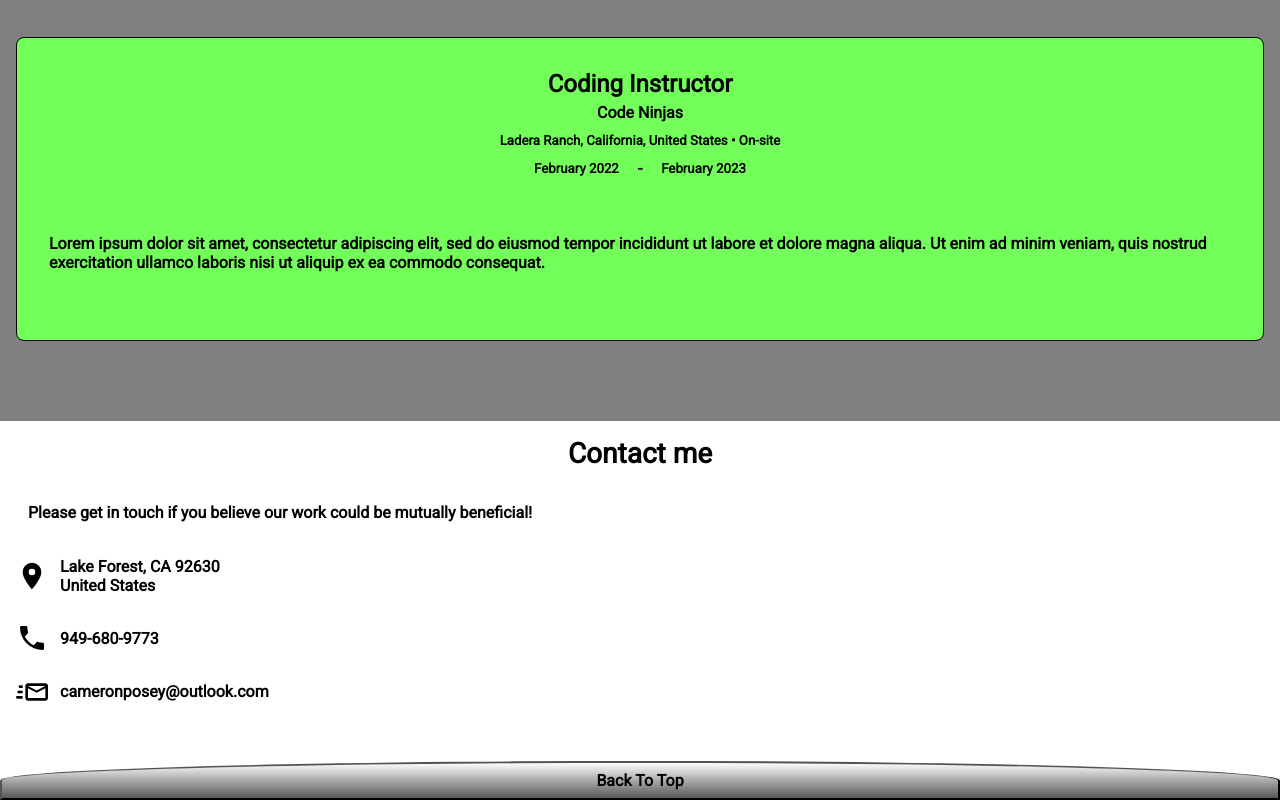
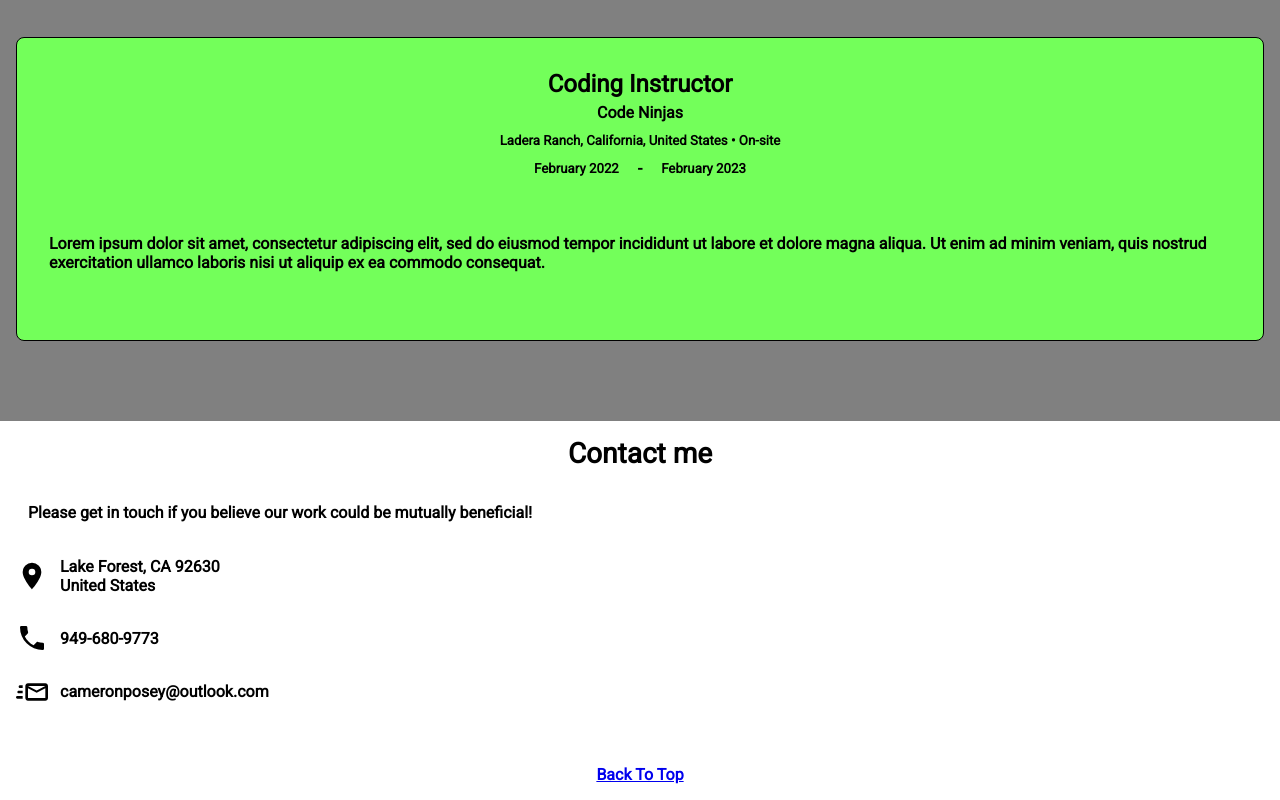
Before and after one commit to CameronTheDeveloper/portfolio-homepage, a plain HTML site: page index.html in a window 1280 px wide. Shown: the part 9085-9885 px from the top of the page. Drawn offline with Linux system fonts and the light colour scheme.

Commit message:
Replace back-to-top button with link

```diff
--- a/index.html
+++ b/index.html
@@ -14,7 +14,7 @@
     <div id="container">
         <header>
             <div class="header-top">
-                <h1>Hello, I am Cameron Posey</h1>
+                <h1 id="page-header-title">Hello, I am Cameron Posey</h1>
             </div>
             <div class="image-container self-portrait1-container">
                 <img srcset="./assets/images/self-portrait1-s.jpg 425w,
@@ -283,7 +283,7 @@
                 </div>
             </div>
             <div class="footer-bottom">
-                <button id="back-to-top-button">Back To Top</button>
+                <a href="#page-header-title">Back To Top</a>
             </div>
         </footer>
         <script src="main.js"></script>
--- a/main.js
+++ b/main.js
@@ -119,20 +119,9 @@ footer .contact-me span {
 .footer-bottom {
     display: flex;
     align-items: end;
-}
-
-#back-to-top-button {
-    flex: 1;
-    margin-bottom: 0;
-    padding: 0.5rem;
-    font-weight: 700;
-    border-radius: 50% 50% 0 0;
-    border: 3px 0 0 0 dotted rgb(0, 0, 0);
-    color: black;
-    background-color: rgb(255, 255, 255);
-    background-image: linear-gradient(to bottom,
-            #ffffff, #d3d3d3, #a9a9a9, #808080, #5a5a5a);
-}`, "",{"version":3,"sources":["webpack://./src/styles/footer.css"],"names":[],"mappings":"AAAA;IACI,aAAa;IACb,+BAA+B;IAC/B,mBAAmB;AACvB;;AAEA;IACI,aAAa;IACb,aAAa;AACjB;;AAEA;IACI,aAAa;IACb,mBAAmB;AACvB;;AAEA;IACI,WAAW;AACf;;AAEA;IACI,eAAe;AACnB;;AAEA;IACI,aAAa;IACb,gBAAgB;AACpB;;AAEA;IACI,OAAO;IACP,gBAAgB;IAChB,eAAe;IACf,gBAAgB;IAChB,0BAA0B;IAC1B,qCAAqC;IACrC,YAAY;IACZ,oCAAoC;IACpC;wDACoD;AACxD","sourcesContent":["footer {\n    display: grid;\n    grid-template-rows: 1fr 8fr 2fr;\n    padding: 1rem 0 0 0;\n}\n\nfooter .contact-me-container {\n    display: grid;\n    padding: 1rem;\n}\n\nfooter .contact-me {\n    display: flex;\n    align-items: center;\n}\n\nfooter .contact-me img {\n    width: 2rem;\n}\n\nfooter .contact-me span {\n    padding: .75rem;\n}\n\n.footer-bottom {\n    display: flex;\n    align-items: end;\n}\n\n#back-to-top-button {\n    flex: 1;\n    margin-bottom: 0;\n    padding: 0.5rem;\n    font-weight: 700;\n    border-radius: 50% 50% 0 0;\n    border: 3px 0 0 0 dotted rgb(0, 0, 0);\n    color: black;\n    background-color: rgb(255, 255, 255);\n    background-image: linear-gradient(to bottom,\n            #ffffff, #d3d3d3, #a9a9a9, #808080, #5a5a5a);\n}"],"sourceRoot":""}]);
+    padding: 1rem;
+    justify-content: center;
+}`, "",{"version":3,"sources":["webpack://./src/styles/footer.css"],"names":[],"mappings":"AAAA;IACI,aAAa;IACb,+BAA+B;IAC/B,mBAAmB;AACvB;;AAEA;IACI,aAAa;IACb,aAAa;AACjB;;AAEA;IACI,aAAa;IACb,mBAAmB;AACvB;;AAEA;IACI,WAAW;AACf;;AAEA;IACI,eAAe;AACnB;;AAEA;IACI,aAAa;IACb,gBAAgB;IAChB,aAAa;IACb,uBAAuB;AAC3B","sourcesContent":["footer {\n    display: grid;\n    grid-template-rows: 1fr 8fr 2fr;\n    padding: 1rem 0 0 0;\n}\n\nfooter .contact-me-container {\n    display: grid;\n    padding: 1rem;\n}\n\nfooter .contact-me {\n    display: flex;\n    align-items: center;\n}\n\nfooter .contact-me img {\n    width: 2rem;\n}\n\nfooter .contact-me span {\n    padding: .75rem;\n}\n\n.footer-bottom {\n    display: flex;\n    align-items: end;\n    padding: 1rem;\n    justify-content: center;\n}"],"sourceRoot":""}]);
 // Exports
 /* harmony default export */ const __WEBPACK_DEFAULT_EXPORT__ = (___CSS_LOADER_EXPORT___);
 
```
Also changed, not shown: 1 other file.
